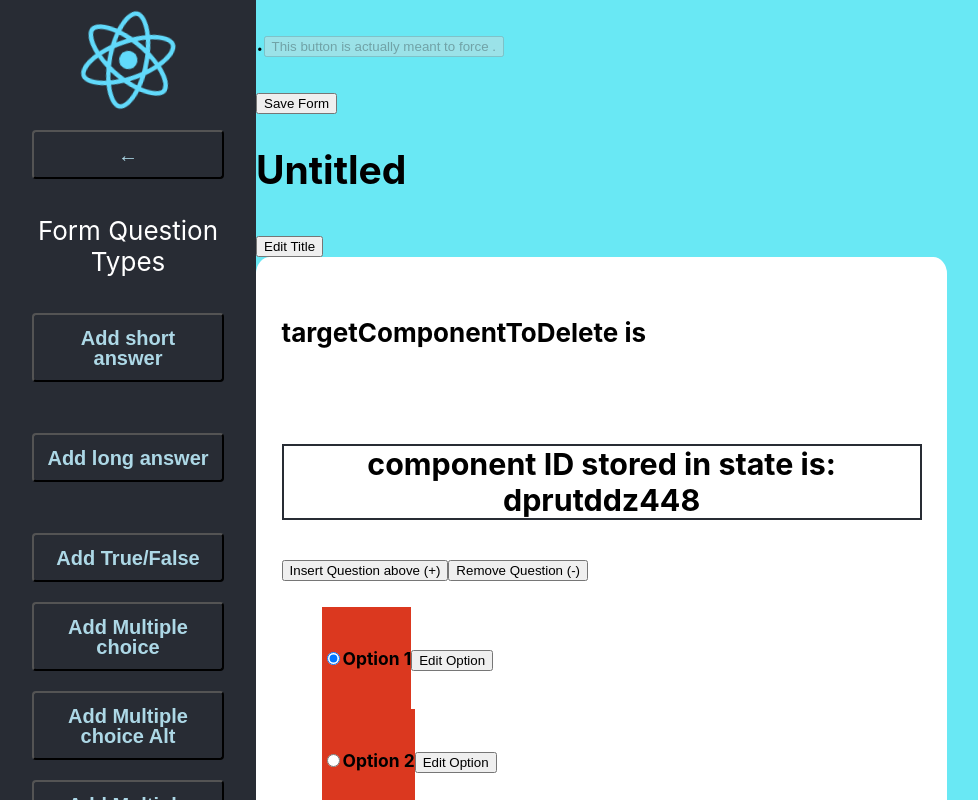
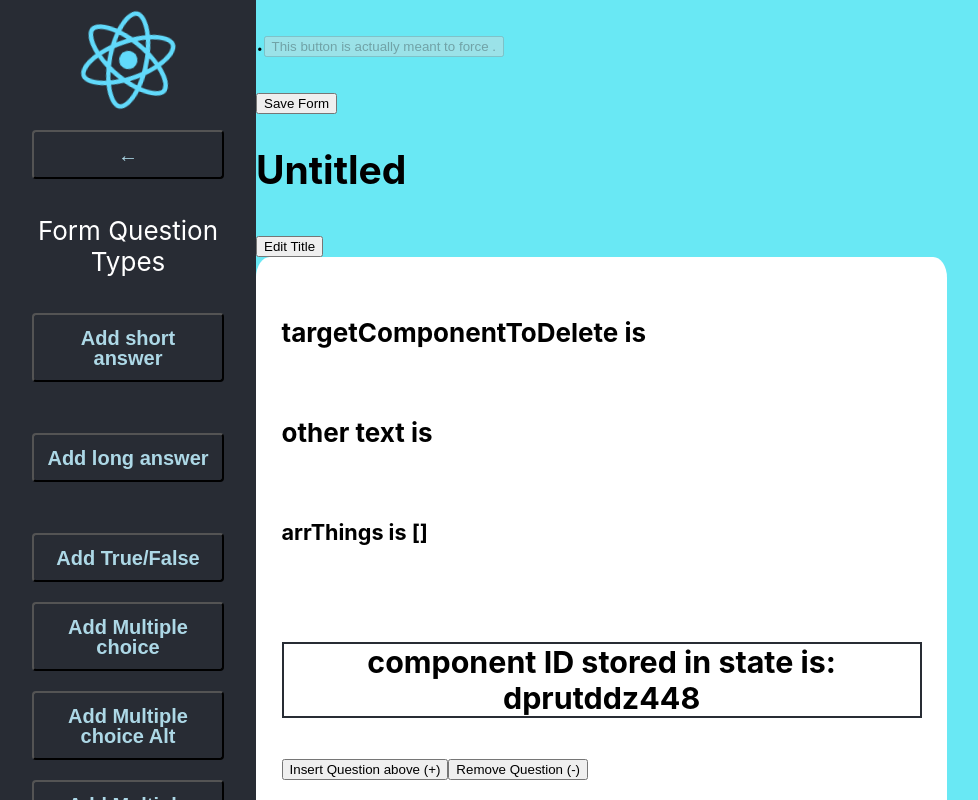
Before and after one commit to conrad1451/formbuilder-frontend, a React (Create React App) app: page /new-form in a window 1280 px wide. Shown: the top 800 px of the page, without its empty margins (0-978 px from the left). Built offline with nearby package versions, Linux system fonts and the light colour scheme.

Commit message:
feat: proof - passed input into reducer

```diff
--- a/src/features/counter/newSlice.js
+++ b/src/features/counter/newSlice.js
@@ -4,6 +4,8 @@ export const newSlice = createSlice({
   name: 'compIDToDelete',
   initialState: {
     value: "",
+    value2:"",
+    myArr:[],
     // value: "testme",
   },
   reducers: {
@@ -16,15 +18,60 @@ export const newSlice = createSlice({
       //CHQ: the below line worked!
       state.value += "compIDToDelete11"
     },
+    updatingID2: (state, aa) => {
+      // Redux Toolkit allows us to write "mutating" logic in reducers. It
+      // doesn't actually mutate the state because it uses the immer library,
+      // which detects changes to a "draft state" and produces a brand new
+      // immutable state based off those changes
+
+      //CHQ: the below line worked!
+      state.value2 += "Hello"
+    },
+    updateArr: (state) => {
+      // Redux Toolkit allows us to write "mutating" logic in reducers. It
+      // doesn't actually mutate the state because it uses the immer library,
+      // which detects changes to a "draft state" and produces a brand new
+      // immutable state based off those changes
+
+      // CHQ: this worked
+      // state.myArr = ["dd"]
+      // CHQ: this worked
+      state.myArr.push("dd")
+      // CHQ: this did not work
+      // state.myArr.concat("dd")
+    },
+    updateArrAlt: (state, action) => {
+      state.myArr.push(action.payload)
+    },
   },
 })
 
 export const { updatingID } = newSlice.actions
+export const { updatingID2 } = newSlice.actions
+export const { updateArr } = newSlice.actions
+export const { updateArrAlt } = newSlice.actions
 
 
 // The function below is called a selector and allows us to select a value from
 // the state. Selectors can also be defined inline where they're used instead of
 // in the slice file. For example: `useSelector((state) => state.counter.value)`
 export const selectCompIDToDelete = (state) => state.compIDToDelete.value;
+export const selectCompIDToDelete2 = (state) => state.compIDToDelete.value2;
+export const selectArr = (state) => state.compIDToDelete.myArr;
+// export const selectArrAlt = (state) => state.compIDToDelete.myArr;
 
 export default newSlice.reducer
+
+
+// The function below is called a thunk, which can contain both sync and async logic
+// that has access to both `dispatch` and `getState`. They can be dispatched like
+// a regular action: `dispatch(incrementIfOdd(10))`.
+// Here's an example of conditionally dispatching actions based on current state.
+export const modifyTheArr = (amount) => {
+  return (dispatch, getState) => {
+    const currentValue = selectArr(getState())
+    if (21 % 2 === 1) {
+      dispatch(updateArrAlt(amount))
+    }
+  }
+}
--- a/src/pages/FormPage.tsx
+++ b/src/pages/FormPage.tsx
@@ -36,6 +36,11 @@ import { useSelector, useDispatch } from 'react-redux';
 import {
   updatingID,
   selectCompIDToDelete,
+  updatingID2,
+  modifyTheArr,
+  selectCompIDToDelete2,
+  updateArr,
+  selectArr,
   } from '../features/counter/newSlice';
 
 import styles from './Counter.module.css';
@@ -562,6 +567,9 @@ const DynamicMultiChoiceAlt: React.FC<DynamicComponentPropsAlt> = ({ componentID
 
    const [myCompID, setMyCompID] = useState(componentID);
    const targetComponentToDelete = useSelector(selectCompIDToDelete);
+   const otherText = useSelector(selectCompIDToDelete2);
+   const arrThings = useSelector(selectArr);
+
 
    const dispatch = useDispatch();
 
@@ -574,6 +582,10 @@ const DynamicMultiChoiceAlt: React.FC<DynamicComponentPropsAlt> = ({ componentID
             {/* <br /> */}
             <div className="componentWidth">
               <h4>targetComponentToDelete is {targetComponentToDelete}</h4>
+              <br/>
+              <h4>other text is {otherText}</h4>
+              <br/>
+              <h5>arrThings is {JSON.stringify(arrThings)}</h5>
               <br/><br/>
               {/* <div > */}
               {/* <EditableTextModule myText={componentID} isEditing={true} theFontSize={"h3"}/> */}
@@ -582,12 +594,13 @@ const DynamicMultiChoiceAlt: React.FC<DynamicComponentPropsAlt> = ({ componentID
                         <br/>
               <button id="some-inner-answer"
               onClick={() =>
-                // @ts-ignore comment
-                setOptionList((optionList) =>
-                  optionList.concat(
-                    React.createElement(DynamicMutliChoiceOption, { text: 'another option', checkedCondition: false, hasEditorOpened: false})
-                  )
-                )
+                // @ts-ignore
+                // myCompID
+                dispatch(modifyTheArr(myCompID))
+                // dispatch(modifyTheArr("incrementValue"))
+                // dispatch(updateArr())
+                // dispatch(updatingID2())
+                //  makeWorkerCallback2(componentID)
               }
               >
                 Insert Question above (+)
```
